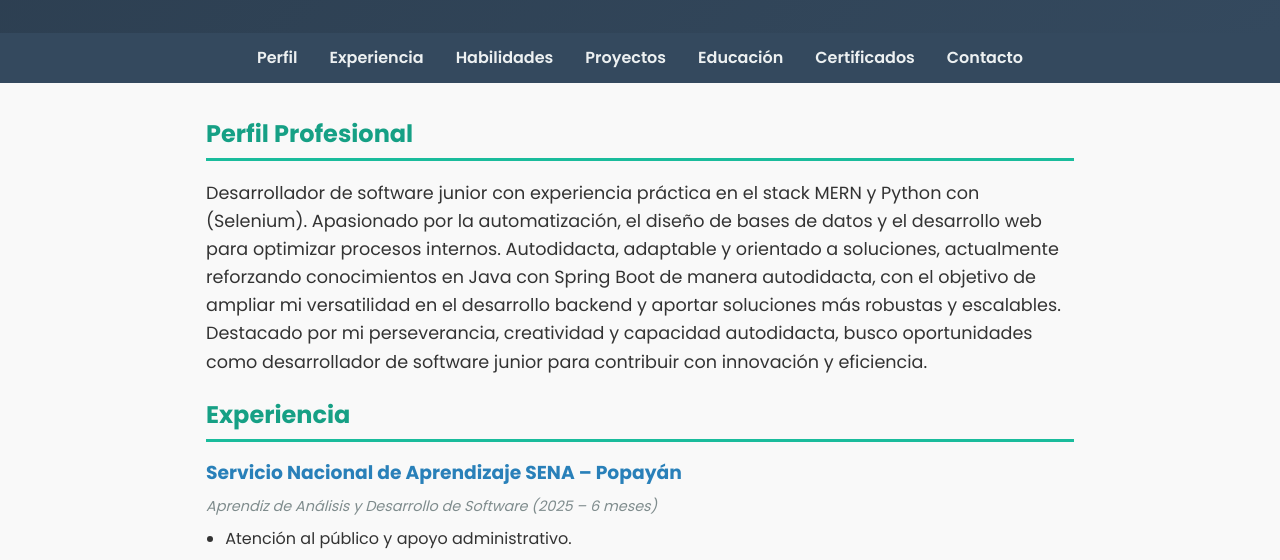
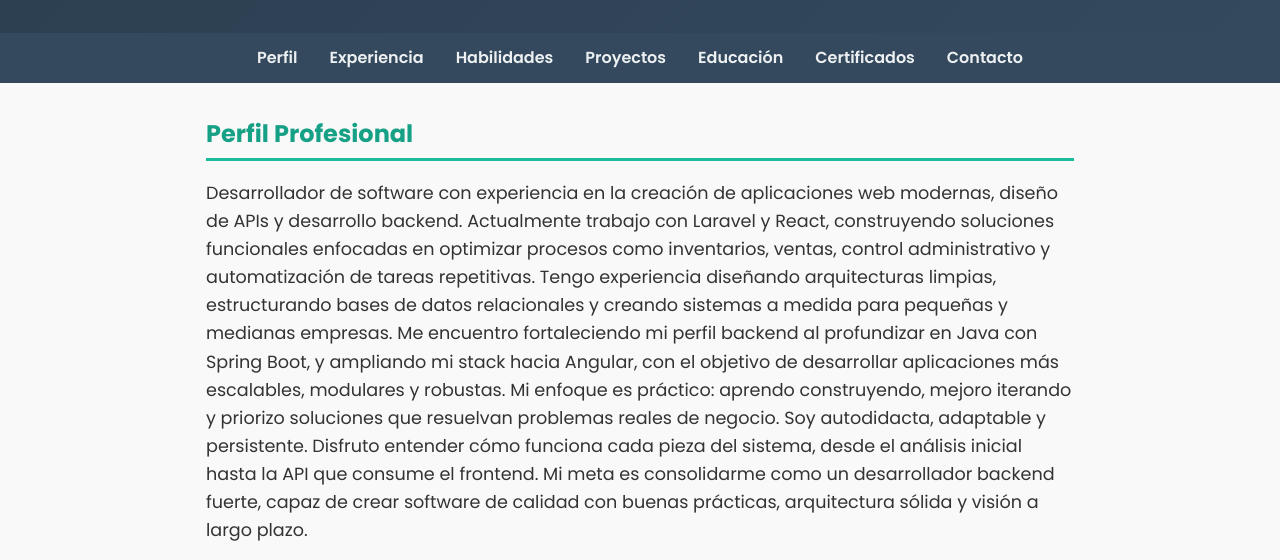
Before and after one commit to DanielVelascoo/Hoja-de-Vida, a plain HTML site: page index.html in a window 1280 px wide. Shown: the part 218-778 px from the top of the page. Drawn offline with Linux system fonts and the light colour scheme.

Commit message:
Aqui ya las cosas

```diff
--- a/index.html
+++ b/index.html
@@ -31,11 +31,7 @@
     <section id="perfil" tabindex="0">
     <h2>Perfil Profesional</h2>
     <p>
-        Desarrollador de software junior con experiencia práctica en el stack MERN y Python con (Selenium).
-        Apasionado por la automatización, el diseño de bases de datos y el desarrollo web para optimizar procesos internos.
-        Autodidacta, adaptable y orientado a soluciones,
-        actualmente reforzando conocimientos en Java con Spring Boot de manera autodidacta, con el objetivo de ampliar mi versatilidad en el desarrollo backend y aportar soluciones más robustas y escalables.
-        Destacado por mi perseverancia, creatividad y capacidad autodidacta, busco oportunidades como desarrollador de software junior para contribuir con innovación y eficiencia.
+      Desarrollador de software con experiencia en la creación de aplicaciones web modernas, diseño de APIs y desarrollo backend. Actualmente trabajo con Laravel y React, construyendo soluciones funcionales enfocadas en optimizar procesos como inventarios, ventas, control administrativo y automatización de tareas repetitivas. Tengo experiencia diseñando arquitecturas limpias, estructurando bases de datos relacionales y creando sistemas a medida para pequeñas y medianas empresas. Me encuentro fortaleciendo mi perfil backend al profundizar en Java con Spring Boot, y ampliando mi stack hacia Angular, con el objetivo de desarrollar aplicaciones más escalables, modulares y robustas. Mi enfoque es práctico: aprendo construyendo, mejoro iterando y priorizo soluciones que resuelvan problemas reales de negocio. Soy autodidacta, adaptable y persistente. Disfruto entender cómo funciona cada pieza del sistema, desde el análisis inicial hasta la API que consume el frontend. Mi meta es consolidarme como un desarrollador backend fuerte, capaz de crear software de calidad con buenas prácticas, arquitectura sólida y visión a largo plazo.
     </p>
     </section>
   <section id="experiencia" tabindex="0">
```
